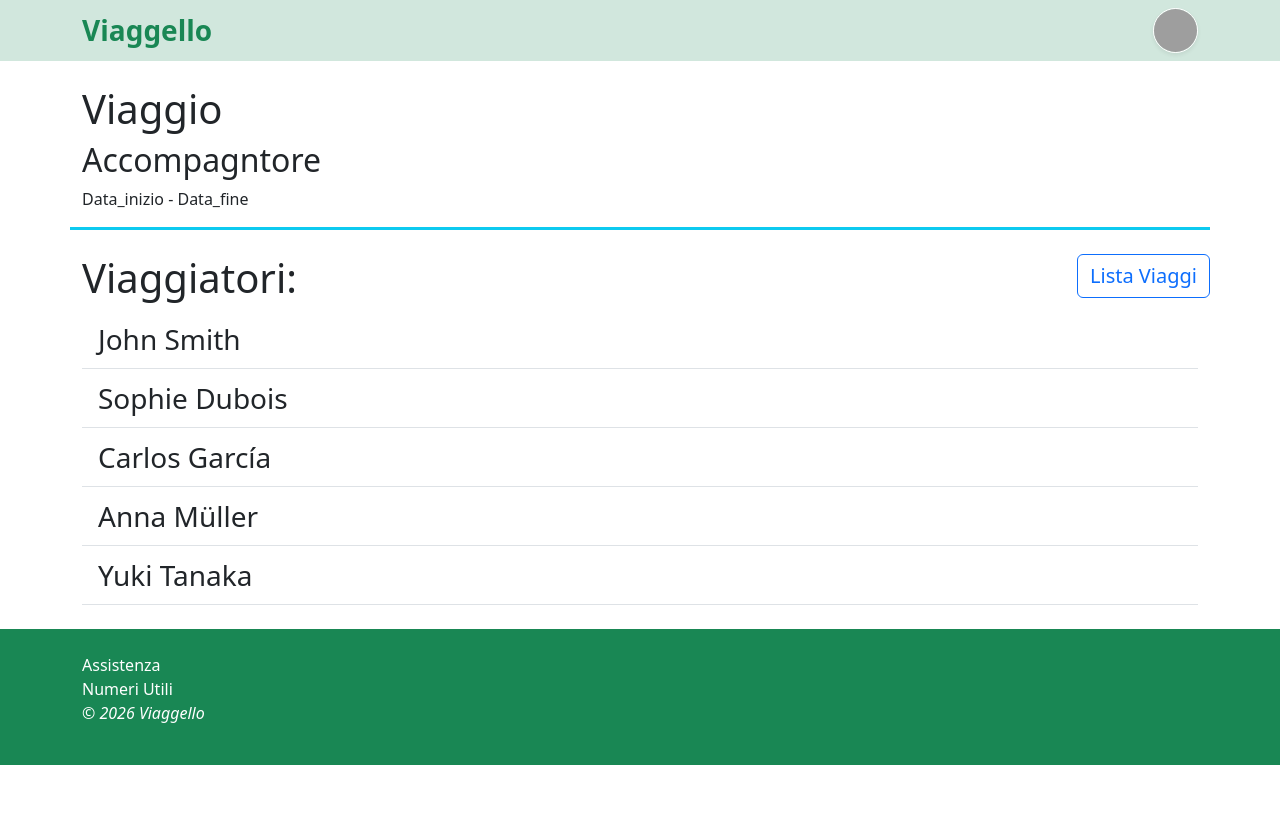
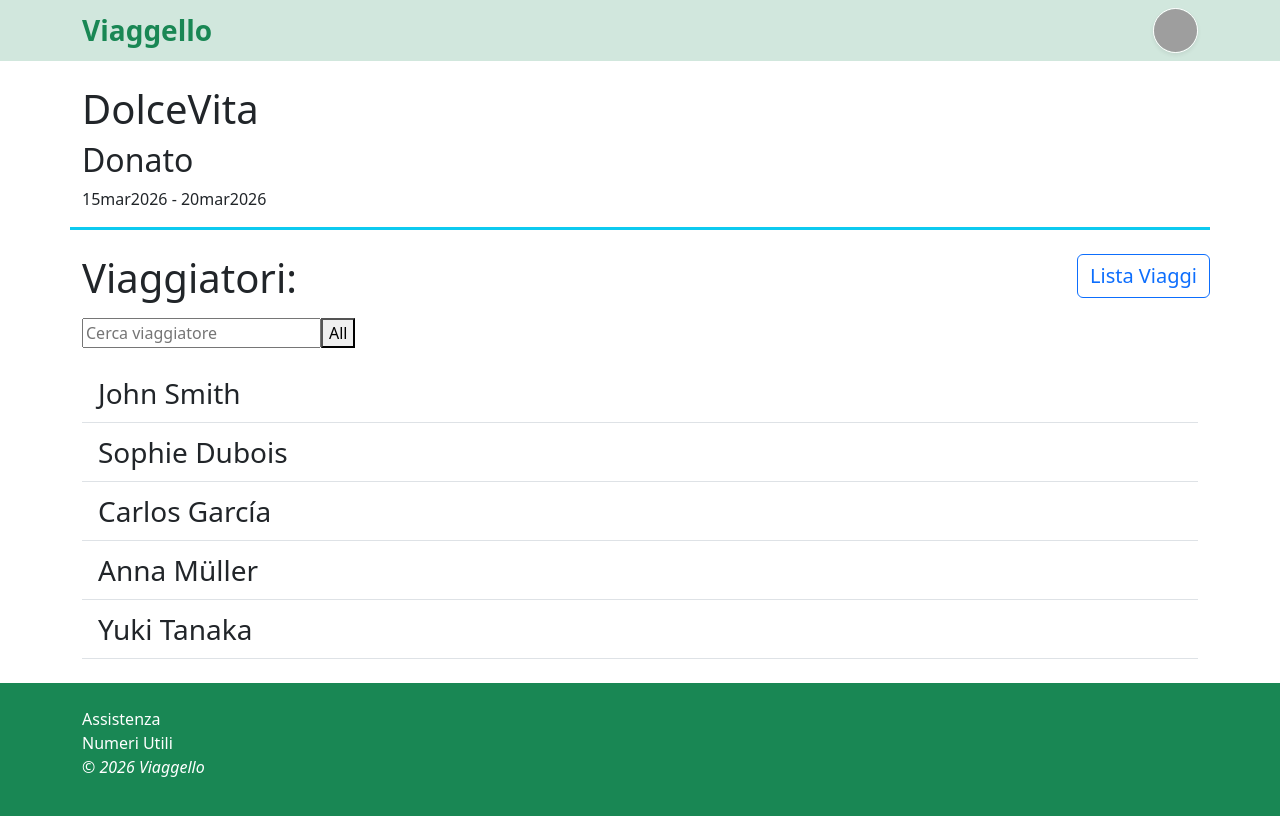
Before and after one commit to 0xMauriz/webapp-group-frontend, a React (Vite) app: page /travel/1 in a window 1280 px wide. Shown: the top 816 px of the page. Built offline with nearby package versions, Linux system fonts and the light colour scheme; grey boxes are pictures that could not be loaded.

Commit message:
aggiunta searchbar con filtro in traveldetail

```diff
--- /dev/null
+++ b/src/components/SearchBar.jsx
@@ -0,0 +1,20 @@
+const SearchBar = ({ search, setSearch }) => {
+  //funzione per submit
+  function clearForm(event) {
+    event.preventDefault();
+    setSearch("");
+  }
+  return (
+    <form id="search-bar" onSubmit={clearForm} className="my-3">
+      <input
+        id="search-travel"
+        type="text"
+        placeholder="Cerca viaggiatore"
+        value={search}
+        onChange={(e) => setSearch(e.target.value)}
+      />
+      <button>All</button>
+    </form>
+  );
+};
+export default SearchBar;
--- a/src/pages/TravelDetail.jsx
+++ b/src/pages/TravelDetail.jsx
@@ -1,7 +1,8 @@
 import { useParams, Link } from "react-router-dom";
-
-//importo componente viaggiatore
+import { useState } from "react";
+//importo componenti
 import TravelerCard from "../components/TravelerCard";
+import SearchBar from "../components/SearchBar";
 
 //importo dati
 import arrayViaggi from "./../data/tripData";
@@ -14,15 +15,24 @@ function TravelDetail() {
   const travel = arrayViaggi.find((travel) => travel.id == travel_id);
   const travelers = travel.travelerData;
 
-  console.log(travelers);
+  const [searchTraveler, setSearchTraveler] = useState("");
+
+  //filtro array filter_travelers per vedere se ritornare solo i traveler ricercati
+  const searched_travelers = travelers.filter(
+    (traveler) =>
+      traveler.firstName.toLowerCase().includes(searchTraveler.toLowerCase()) ||
+      traveler.lastName.toLowerCase().includes(searchTraveler.toLowerCase()),
+  );
 
   return (
     <div className="container">
       <div className="row">
         <div className="col border-bottom border-3 border-info">
-          <h1>Viaggio</h1>
-          <h2>Accompagntore</h2>
-          <p>Data_inizio - Data_fine</p>
+          <h1>{travel.tripName}</h1>
+          <h2>{travel.tutor}</h2>
+          <p>
+            {travel.tripStart} - {travel.tripEnd}
+          </p>
         </div>
       </div>
 
@@ -37,8 +47,9 @@ function TravelDetail() {
             </button>
           </Link>
           <h1>Viaggiatori:</h1>
+          <SearchBar search={searchTraveler} setSearch={setSearchTraveler} />
           <ul className="list-group list-group-flush">
-            {travelers.map((traveler) => (
+            {searched_travelers.map((traveler) => (
               <TravelerCard key={traveler.id} traveler={traveler} />
             ))}
           </ul>
```
